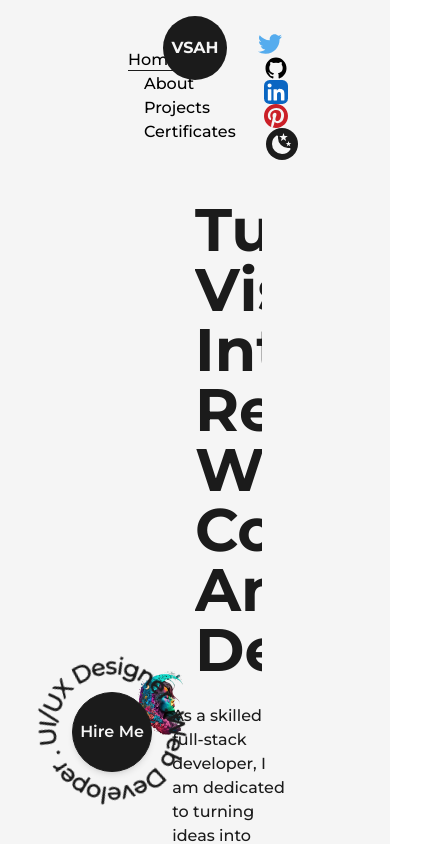
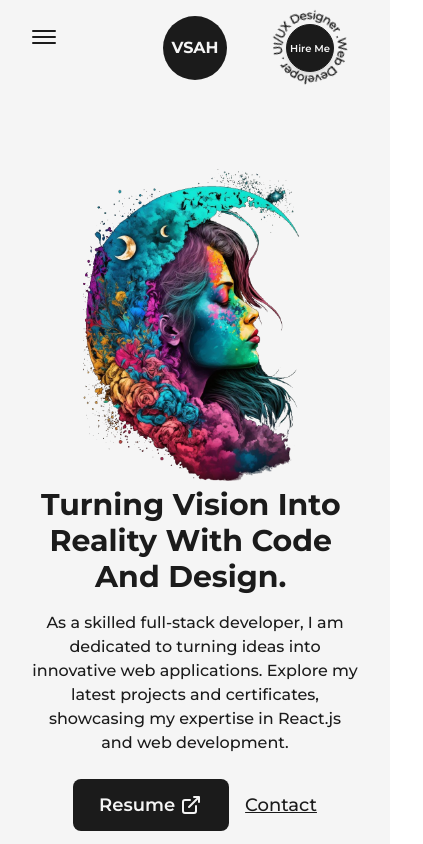
Before and after one commit to VioleHours/My-portfolio, a Next.js app: page / in a window 390 px wide. Shown: the top 844 px of the page, 423 px wide, since content can reach past the window. Built offline with nearby package versions, Linux system fonts and the light colour scheme.

Commit message:
responsive primera parte

```diff
--- a/src/components/AnimatedText.js
+++ b/src/components/AnimatedText.js
@@ -16,14 +16,14 @@
 
 const singelWord = {
   initial: {
-    opacity:0,
-    y:50,
+    opacity: 0,
+    y: 50,
   },
   animate: {
-    opacity:1,
-    y:0,
+    opacity: 1,
+    y: 0,
     transition: {
-      duration:1,
+      duration: 1,
     },
   },
 };
@@ -32,15 +32,17 @@
   return (
     <div
       className="w-full mx-auto py-2 flex items-center justify-center text-center
-    overflow-hidden
-    ">
+    overflow-hidden sm:py-0
+    "
+    >
       <motion.h1
         className={`inline-block w-full text-dark font-bold capitalize text-8xl dark:text-light ${className}`}
         variants={quote}
         initial="initial"
         animate="animate"
       >
-        {text.split(" ").map((word, index) => (
+        {
+        text.split(" ").map((word, index) => (
           <motion.span
             key={word + "-" + index}
             className="inline-block"
@@ -50,7 +52,8 @@
           >
             {word}&nbsp;
           </motion.span>
-        ))}
+        ))
+        }
       </motion.h1>
     </div>
   );
--- a/src/components/HireMe.js
+++ b/src/components/HireMe.js
@@ -6,10 +6,10 @@
   return (
     <div
       className="fixed left-4 bottom-4
-    flex items-center justify-center overflow-hidden
+    flex items-center justify-center overflow-hidden md:right-8 md:left-auto md:top-0 md:bottom-auto md:absolute
     "
     >
-      <div className="w-48 h-auto flex items-center justify-center relative">
+      <div className="w-48 h-auto flex items-center justify-center relative md:w-24">
         <CircularText className={"fill-dark animate-spin-slow dark:fill-light"} />
         <Link
           href="mailto:violehours@gmail.com"
@@ -20,6 +20,7 @@
 
         dark:bg-light dark:text-dark hover:dark:bg-dark hover:dark:text-light
         hover:dark:border-light
+        md:w-12 md:h-12 md:text-[10px]
         "
         >
           Hire Me
--- a/src/components/Layout.js
+++ b/src/components/Layout.js
@@ -2,7 +2,7 @@
 
 const Layout = ({ children, className=""}) => {
   return (
-    <div className={`w-full h-full inline-block z-0 bg-light p-32 dark:bg-dark ${className}`}>
+    <div className={`w-full h-full inline-block z-0 bg-light p-32 dark:bg-dark xl:p-23 lg:p-16 md:p-12 sm:p-8 ${className}`}>
         {children}
     </div>
   )
--- a/src/components/NavBar.js
+++ b/src/components/NavBar.js
@@ -1,5 +1,5 @@
 import Link from "next/link";
-import React from "react";
+import React, { useState } from "react";
 import Logo from "./Logo";
 import { useRouter } from "next/router";
 import {
@@ -8,10 +8,10 @@
   LinkedInIcon,
   PinterestIcon,
   SunIcon,
-  MoonIcon
+  MoonIcon,
 } from "./Icons";
 import { motion } from "framer-motion";
-import useThemeSwitcher from './hooks/useThemeSwitcher'
+import useThemeSwitcher from "./hooks/useThemeSwitcher";
 
 const CustomLink = ({ href, title, className = "" }) => {
   const router = useRouter();
@@ -33,19 +33,77 @@
   );
 };
 
-const NavBar = () => {
+const CustomMobileLink = ({ href, title, className = "", toggle }) => {
+  const router = useRouter();
 
-  const [mode, setMode] = useThemeSwitcher();
+  const handleClick = () => {
+    toggle();
+    router.push(href)
+  }
 
   return (
-    <header className="w-full px-32 py-8 font-medium flex items-center justify-between
-    dark:text-light
-    ">
+    <button href={href} className={`${className} relative group text-light dark:text-dark my-2`} onClick={handleClick}>
+      {title}
+
+      <span
+        className={`
+            h-[1px] inline-block bg-light
+            absolute left-0 -bottom-0.5
+            group-hover:w-full transition-[width] ease duration-300
+            ${router.asPath === href ? "w-full" : "w-0"}
+            dark:bg-dark`}
+      >
+        &nbsp;
+      </span>
+    </button>
+  );
+};
+
+const NavBar = () => {
+  const [mode, setMode] = useThemeSwitcher();
+  const [isOpen, setIsOpen] = useState(false);
+
+  const handleClick = () => {
+    setIsOpen(!isOpen);
+  };
+
+  return (
+    <header
+      className="w-full px-32 py-8 font-medium flex items-center justify-between
+    dark:text-light relative z-10 lg:px-16 md:px-12 sm:px-8
+    "
+    >
+      <button
+        className="flex-col justify-center items-center hidden lg:flex"
+        onClick={handleClick}
+      >
+        <span
+          className={`bg-dark dark:bg-light block transition-all duration-300 ease-out h-0.5 w-6 rounded-sm ${
+            isOpen ? "rotate-45 translate-y-1" : "-translate-y-0.5"
+          }`}
+        ></span>
+        <span
+          className={`bg-dark dark:bg-light block transition-all duration-300 ease-out h-0.5 w-6 rounded-sm my-0.5 ${
+            isOpen ? "opacity-0" : "opacity-100"
+          }`}
+        ></span>
+        <span
+          className={`bg-dark dark:bg-light block transition-all duration-300 ease-out h-0.5 w-6 rounded-sm ${
+            isOpen ? "-rotate-45 -translate-y-1" : "translate-y-0.5"
+          }`}
+        ></span>
+      </button>
+
+      <div className="w-full flex items-center justify-between lg:hidden">
       <nav>
         <CustomLink href="/" title="Home" className="mr-4" />
         <CustomLink href="/about" title="About" className="mx-4" />
         <CustomLink href="/projects" title="Projects" className="mx-4" />
-        <CustomLink href="/certificates" title="Certificates" className="ml-4" />
+        <CustomLink
+          href="/certificates"
+          title="Certificates"
+          className="ml-4"
+        />
       </nav>
       <nav className="flex items-center justify-center flex-wrap">
         <motion.a
@@ -90,14 +148,90 @@
       ${mode === "light" ? "bg-dark text-light" : "bg-light text-dark"}
       `}
         >
+          {mode === "dark" ? (
+            <SunIcon className={"fill-dark"} />
+          ) : (
+            <MoonIcon className={"fill-dark"} />
+          )}
+        </button>
+      </nav>
+      </div>
+
       {
-            mode === "dark" ?
+        isOpen ?
+        <motion.div
+        initial={{scale:0, opacity:0, x: '-50%', y: '-50%'}}
+        animate={{scale:1, opacity:1}}
+        className="min-w-[70vw] flex flex-col items-center z-30 justify-between fixed top-1/2 left-1/2 -translate-x-1/2 -translate-y-1/2
+        bg-dark/90 dark:bg-light/75 rounded-lg backdrop-blur-md py-32
+        ">
+        <nav className='flex items-center flex-col justify-center'>
+          <CustomMobileLink href="/" title="Home" className=""  toggle={handleClick}/>
+          <CustomMobileLink href="/about" title="About" className=""  toggle={handleClick}/>
+          <CustomMobileLink href="/projects" title="Projects" className=""  toggle={handleClick}/>
+          <CustomMobileLink
+            href="/certificates"
+            title="Certificates"
+            className=""
+           toggle={handleClick}/>
+        </nav>
+        <nav className="flex items-center justify-center flex-wrap mt-2">
+          <motion.a
+            href="https://twitter.com/ViioleSool"
+            target={"_blank"}
+            whileHover={{ y: -2 }}
+            whileTap={{ scale: 0.9 }}
+            className="w-6 mr-3 sm:mx-1"
+          >
+            <TwitterIcon />
+          </motion.a>
+          <motion.a
+            href="https://github.com/VioleHours"
+            target={"_blank"}
+            whileHover={{ y: -2 }}
+            whileTap={{ scale: 0.9 }}
+            className="w-6 mx-3 sm:mx-1 bg-light rounded-full dark:bg-dark"
+          >
+            <GithubIcon />
+          </motion.a>
+          <motion.a
+            href="https://www.linkedin.com/in/violetasolariashours"
+            target={"_blank"}
+            whileHover={{ y: -2 }}
+            whileTap={{ scale: 0.9 }}
+            className="w-6 mx-3 sm:mx-1"
+          >
+            <LinkedInIcon />
+          </motion.a>
+          <motion.a
+            href="https://ar.pinterest.com/VioleHours/"
+            target={"_blank"}
+            whileHover={{ y: -2 }}
+            whileTap={{ scale: 0.9 }}
+            className="w-6 mx-3 sm:mx-1 bg-light rounded-full"
+          >
+            <PinterestIcon />
+          </motion.a>
+          <button
+            onClick={() => setMode(mode === "light" ? "dark" : "light")}
+            className={`ml-3 flex items-center justify-center rounded-full p-1
+        ${mode === "light" ? "bg-dark text-light" : "bg-light text-dark"}
+        `}
+          >
+            {mode === "dark" ? (
               <SunIcon className={"fill-dark"} />
-            : <MoonIcon className={"fill-dark"} />
+            ) : (
+              <MoonIcon className={"fill-dark"} />
+            )}
+          </button>
+        </nav>
+        </motion.div>
+
+        : null
       }
-      </button>
 
-      </nav>
+
+
       <div className="absolute left-[50%] top-2 translate-x-[-50%]">
         <Logo />
       </div>
--- a/src/pages/index.js
+++ b/src/pages/index.js
@@ -6,7 +6,7 @@
 import Link from "next/link";
 import { LinkArrow } from "@/components/Icons";
 import HireMe from "@/components/HireMe";
-import lightBulb from "../../public/images/svgs/miscellaneous_icons_1.svg"
+
 
 const Home = () => {
   return (
@@ -16,28 +16,31 @@
         <meta name="description" content="Generated by create next app" />
       </Head>
       <main className="flex items-center text-dark w-full min-h-screen dark:text-light">
-        <Layout className="pt-0">
-          <div className="flex items-center justify-between w-full">
-            <div className="w-1/2">
+        <Layout className="pt-0 md:p-16 sm:pt-8">
+          <div className="flex items-center justify-between w-full lg:flex-col">
+            <div className="w-1/2 md:w-full">
               <Image
                 src={profilePic}
                 alt="VioleImage"
-                className="w-full h-auto"
+                className="w-full h-auto lg:hidden md:inline-block md:w-full"
                 priority={true}
+                sizes="(max-width: 768px) 100vw,
+                (max-width: 1200px) 50vw, 50vw"
               />
             </div>
-            <div className="w-1/2 flex flex-col items-center self-center">
+            <div className="w-1/2 flex flex-col items-center self-center lg:w-full lg:text-center">
               <AnimatedText
                 text="Turning Vision Into Reality With Code And Design."
-                className="!text-6xl !text-left"
-              />
+                className="!text-6xl !text-left
+                xl:!text-5xl lg:!text-center lg:!text-6xl md:!text-5xl sm:!text-3xl
+                "/>
               <p className="my-4 text-base font-medium">
                 As a skilled full-stack developer, I am dedicated to turning
                 ideas into innovative web applications. Explore my latest
                 projects and certificates, showcasing my expertise in React.js and
                 web development.
               </p>
-              <div className="flex items-center self-start mt-2">
+              <div className="flex items-center self-start mt-2 lg:self-center">
                 <Link
                   href="/VioletaHours.pdf"
                   target={"_blank"}
@@ -66,9 +69,9 @@
         </Layout>
 
         <HireMe />
-        <div className="aboslute right-8 bottom-8 inline-block w-24">
-          {/* <Image src={lightBulb} alt="VioleHours" className="w-full h-auto" /> */}
-        </div>
+        {/* <div className="aboslute right-8 bottom-8 inline-block w-24">
+          { <Image src={lightBulb} alt="VioleHours" className="w-full h-auto" />}
+        </div> */}
       </main>
     </>
   );
--- a/tailwind.config.js
+++ b/tailwind.config.js
@@ -27,6 +27,26 @@
         circularDark: 'repeating-radial-gradient(rgba(255, 255, 255,0.4) 2px, #1b1b1b 5px, #1b1b1b 100px);'
       }
     },
+
+screens: {
+  "2xl": { max: "1535px" },
+  // => @media (max-width: 1535px) { ... }
+
+  xl: { max: "1279px" },
+  // => @media (max-width: 1279px) { ... }
+
+  lg: { max: "1023px" },
+  // => @media (max-width: 1023px) { ... }
+
+  md: { max: "767px" },
+  // => @media (max-width: 767px) { ... }
+
+  sm: { max: "639px" },
+  // => @media (max-width: 639px) { ... }
+
+  xs: { max: "479px" },
+  // => @media (max-width: 479px) { ... }
+},
   },
   plugins: [],
 };
```
Lines whose indentation alone changed are shown as unchanged.
